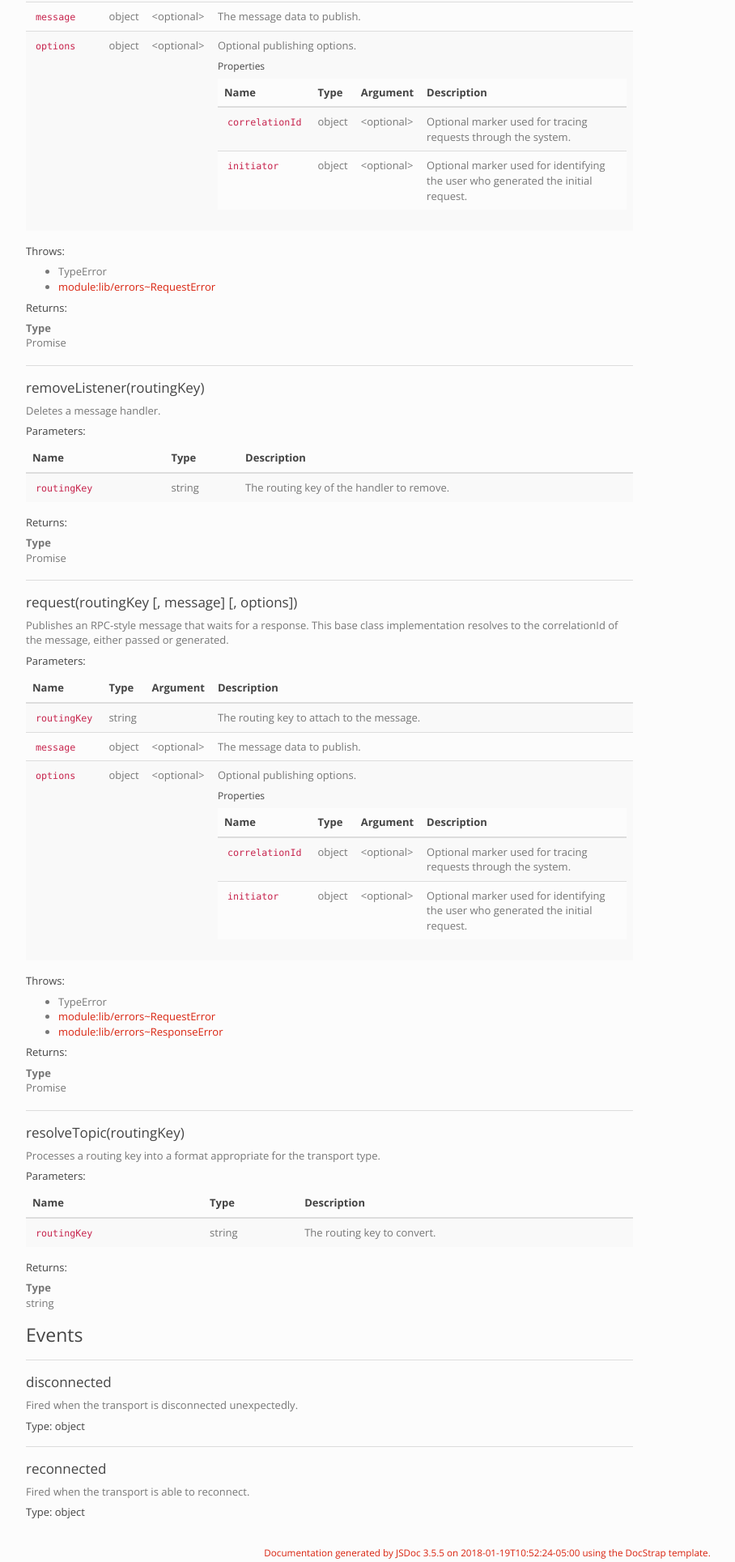
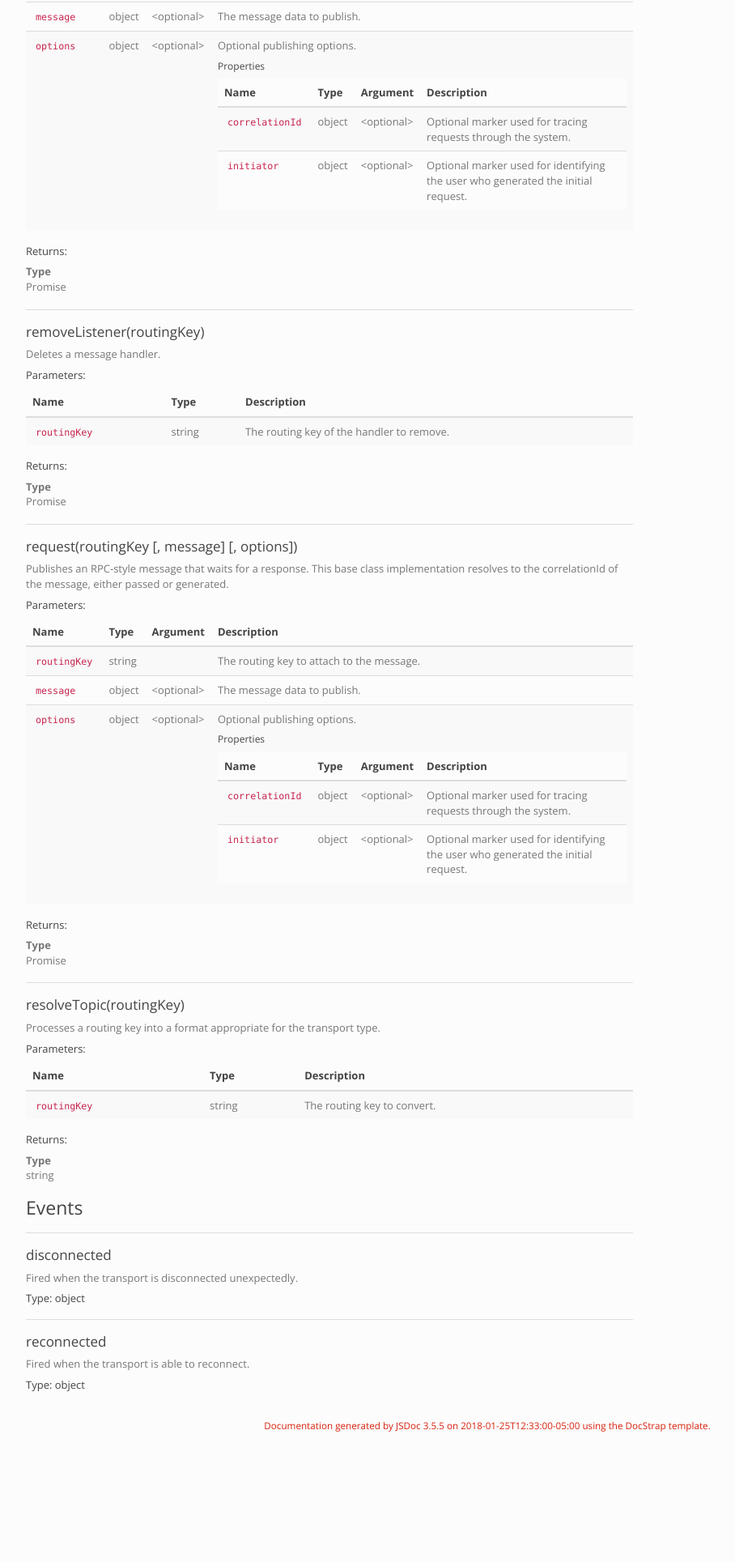
Before and after one commit to darklordzw/postmaster-general-core, a website: page docs/module-lib_transport-Transport.html in a window 1280 px wide. Shown: the part 2230-4159 px from the top of the page at 81% size, without its empty margins (38-946 px from the left). After the commit the page ends 4017 px from the top, so only its background shows below. Drawn offline with nearby package versions, Linux system fonts and the light colour scheme.

Commit message:
Fixed up some documentation.

```diff
--- a/docs/module-lib_transport-Transport.html
+++ b/docs/module-lib_transport-Transport.html
@@ -1374,36 +1374,6 @@ This base class implementation resolves to the correlationId of the message, eit
 
 
 
-    <h5>Throws:</h5>
-    <ul>
-            <li>
-
-    <div class="param-desc">
-
-
-<span class="param-type">TypeError</span>
-
-
-
-
-    </div>
-
-</li>
-
-            <li>
-
-    <div class="param-desc">
-
-
-<span class="param-type"><a href="module-lib_errors-RequestError.html">module:lib/errors~RequestError</a></span>
-
-
-
-
-    </div>
-
-</li>
-        </ul>
 
 
     <h5>Returns:</h5>
@@ -1875,50 +1845,6 @@ This base class implementation resolves to the correlationId of the message, eit
 
 
 
-    <h5>Throws:</h5>
-    <ul>
-            <li>
-
-    <div class="param-desc">
-
-
-<span class="param-type">TypeError</span>
-
-
-
-
-    </div>
-
-</li>
-
-            <li>
-
-    <div class="param-desc">
-
-
-<span class="param-type"><a href="module-lib_errors-RequestError.html">module:lib/errors~RequestError</a></span>
-
-
-
-
-    </div>
-
-</li>
-
-            <li>
-
-    <div class="param-desc">
-
-
-<span class="param-type"><a href="module-lib_errors-ResponseError.html">module:lib/errors~ResponseError</a></span>
-
-
-
-
-    </div>
-
-</li>
-        </ul>
 
 
     <h5>Returns:</h5>
@@ -2315,7 +2241,7 @@ This base class implementation resolves to the correlationId of the message, eit
 <span class="jsdoc-message">
 	Documentation generated by <a href="https://github.com/jsdoc3/jsdoc">JSDoc 3.5.5</a>
 
-		on 2018-01-19T10:52:24-05:00
+		on 2018-01-25T12:33:00-05:00
 
 	using the <a href="https://github.com/docstrap/docstrap">DocStrap template</a>.
 </span>
```
Also changed, not shown: docs/classes.list.html (+1 -1 lines), docs/index.html (+1 -1 lines), docs/module-index.html (+1 -1 lines), docs/module-lib_errors-ForbiddenError.html (+1 -1 lines), docs/module-lib_errors-InvalidMessageError.html (+1 -1 lines), docs/module-lib_errors-NotFoundError.html (+1 -1 lines), docs/module-lib_errors-NotImplementedError.html (+1 -1 lines), docs/module-lib_errors-RequestError.html (+1 -1 lines), docs/module-lib_errors-ResponseError.html (+1 -1 lines), docs/module-lib_errors-ResponseProcessingError.html (+1 -1 lines), docs/module-lib_errors-TransportDisconnectedError.html (+1 -1 lines), docs/module-lib_errors-UnauthorizedError.html (+1 -1 lines), docs/module-lib_errors.html (+1 -1 lines), docs/module-lib_transport.html (+1 -1 lines), 3 more files.
